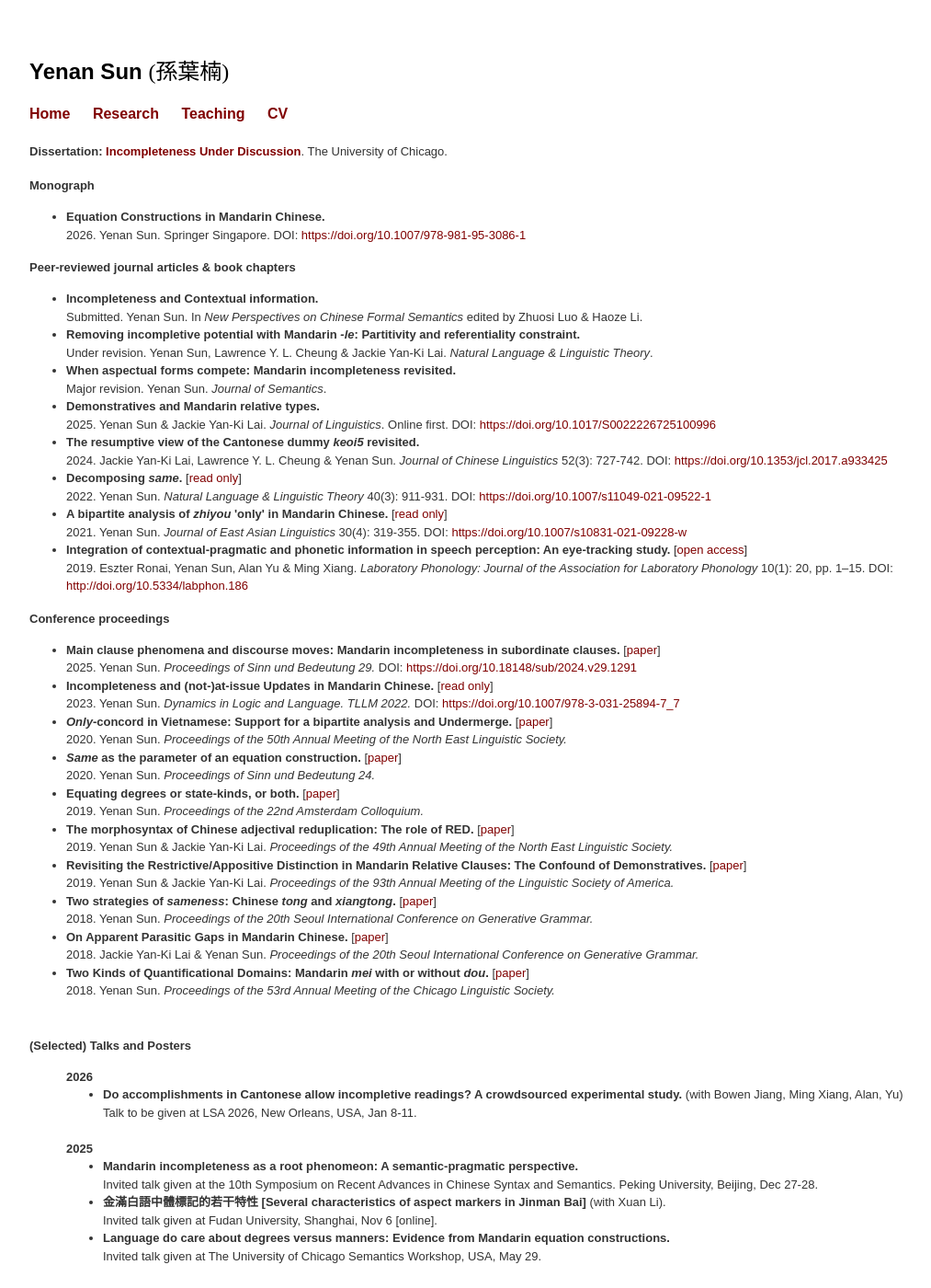
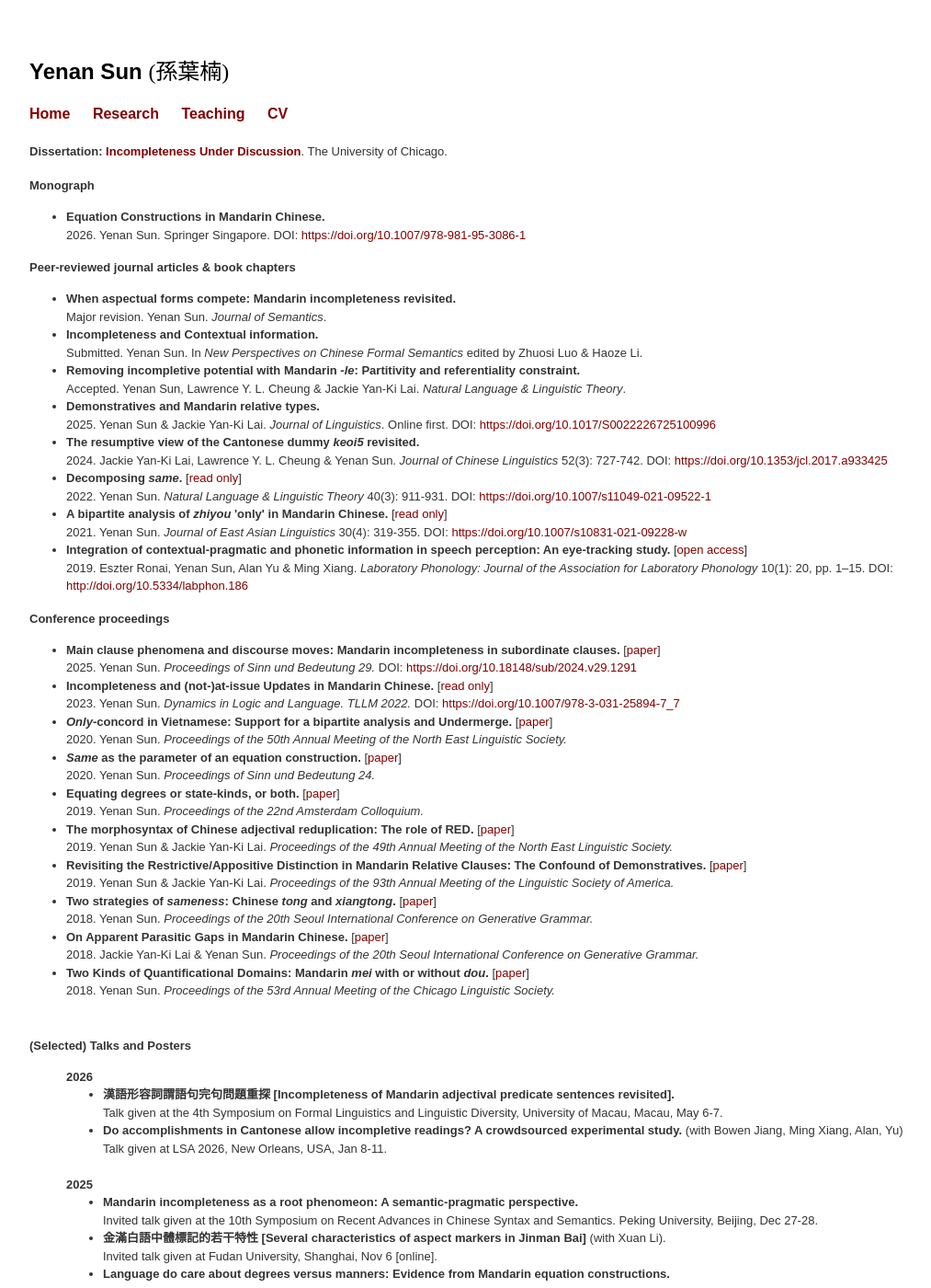
Before and after one commit to yenan09/yenan09.github.io, a Jekyll site: the page built from pub.html, in a window 1280 px wide and 1400 px high. Shown: the whole window at 92% size, without its empty margins (68-1081 px from the left). Built offline with Jekyll 4.4.1, drawn with Linux system fonts in a browser that asks for light colours.

Commit message:
260508
NLLT on -le and talks

```diff
--- a/pub.html
+++ b/pub.html
@@ -32,14 +32,16 @@ title: Research
 <b>Peer-reviewed journal articles & book chapters</b>
   <ul>
 
-  <li><b>Incompleteness and Contextual information. </b><br>
- Submitted. Yenan Sun. In <i>New Perspectives on Chinese Formal Semantics</i> edited by Zhuosi Luo & Haoze Li.
 
-    <li><b>Removing incompletive potential with Mandarin <i>-le</i>: Partitivity and referentiality constraint.</b> <br>
-        Under revision. Yenan Sun, Lawrence Y. L. Cheung & Jackie Yan-Ki Lai. <i> Natural Language & Linguistic Theory</i>.
 
-    <li><b>When aspectual forms compete: Mandarin incompleteness revisited.</b> <br>
+<li><b>When aspectual forms compete: Mandarin incompleteness revisited.</b> <br>
         Major revision. Yenan Sun. <i> Journal of Semantics</i>.
+
+<li><b>Incompleteness and Contextual information. </b><br>
+         Submitted. Yenan Sun. In <i>New Perspectives on Chinese Formal Semantics</i> edited by Zhuosi Luo & Haoze Li.
+
+<li><b>Removing incompletive potential with Mandarin <i>-le</i>: Partitivity and referentiality constraint.</b> <br>
+            Accepted. Yenan Sun, Lawrence Y. L. Cheung & Jackie Yan-Ki Lai. <i> Natural Language & Linguistic Theory</i>.
 
     <li><b>Demonstratives and Mandarin relative types.</b> <br>
         2025. Yenan Sun & Jackie Yan-Ki Lai. <i> Journal of Linguistics</i>. Online first. DOI: <a href="https://doi.org/10.1017/S0022226725100996" title="DemRC">https://doi.org/10.1017/S0022226725100996</a>
@@ -101,8 +103,12 @@ of the Chicago Linguistic Society. </i> </li>
   <li> <b>2026</b>
           <ul style="list-style-type:disc;">
 
+            <li><b> 漢語形容詞謂語句完句問題重探 [Incompleteness of Mandarin adjectival predicate sentences revisited]. </b>  <br>
+              Talk given at the 4th Symposium on Formal Linguistics and Linguistic Diversity, University of Macau, Macau, May 6-7.
+
             <li><b> Do accomplishments in Cantonese allow incompletive readings? A crowdsourced experimental study. </b> (with Bowen Jiang, Ming Xiang, Alan, Yu) <br>
-             Talk to be given at LSA 2026, New Orleans, USA, Jan 8-11.
+             Talk given at LSA 2026, New Orleans, USA, Jan 8-11.
+
 
           </ul>
           </li>
```
